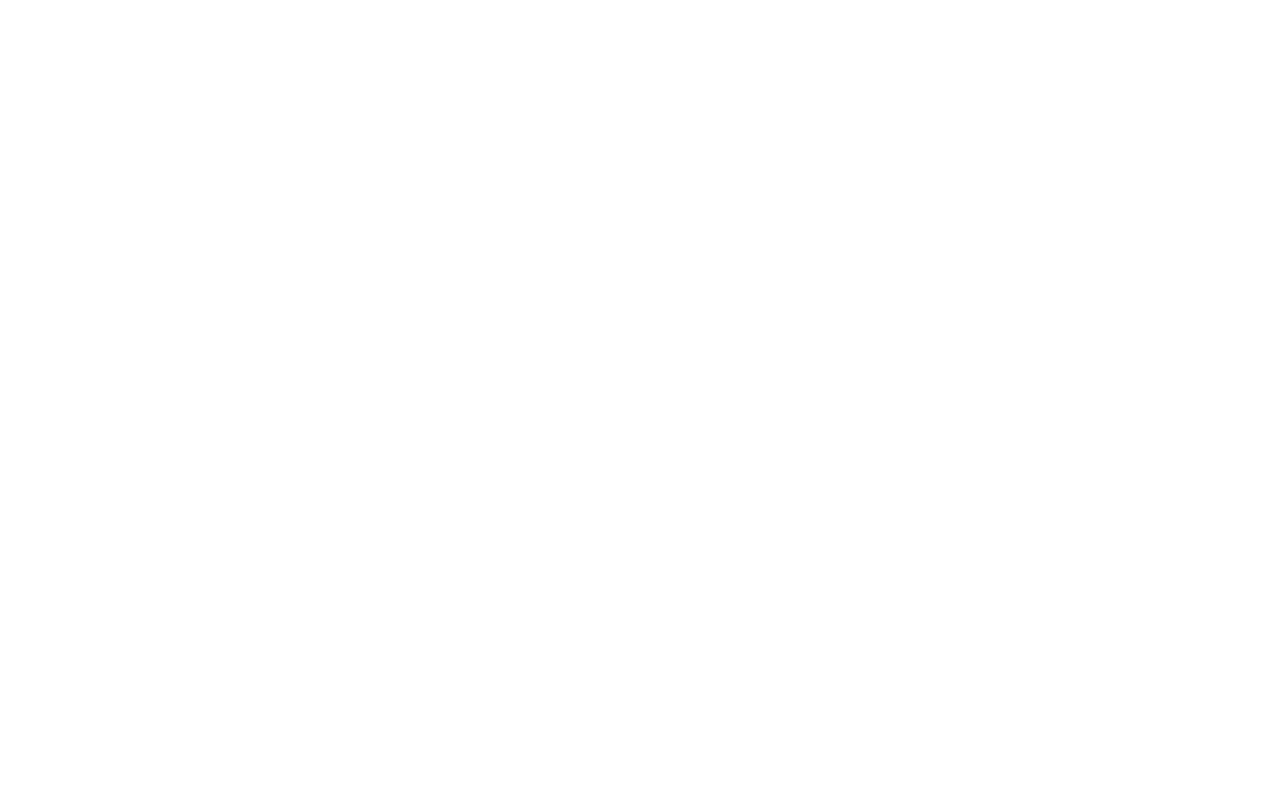
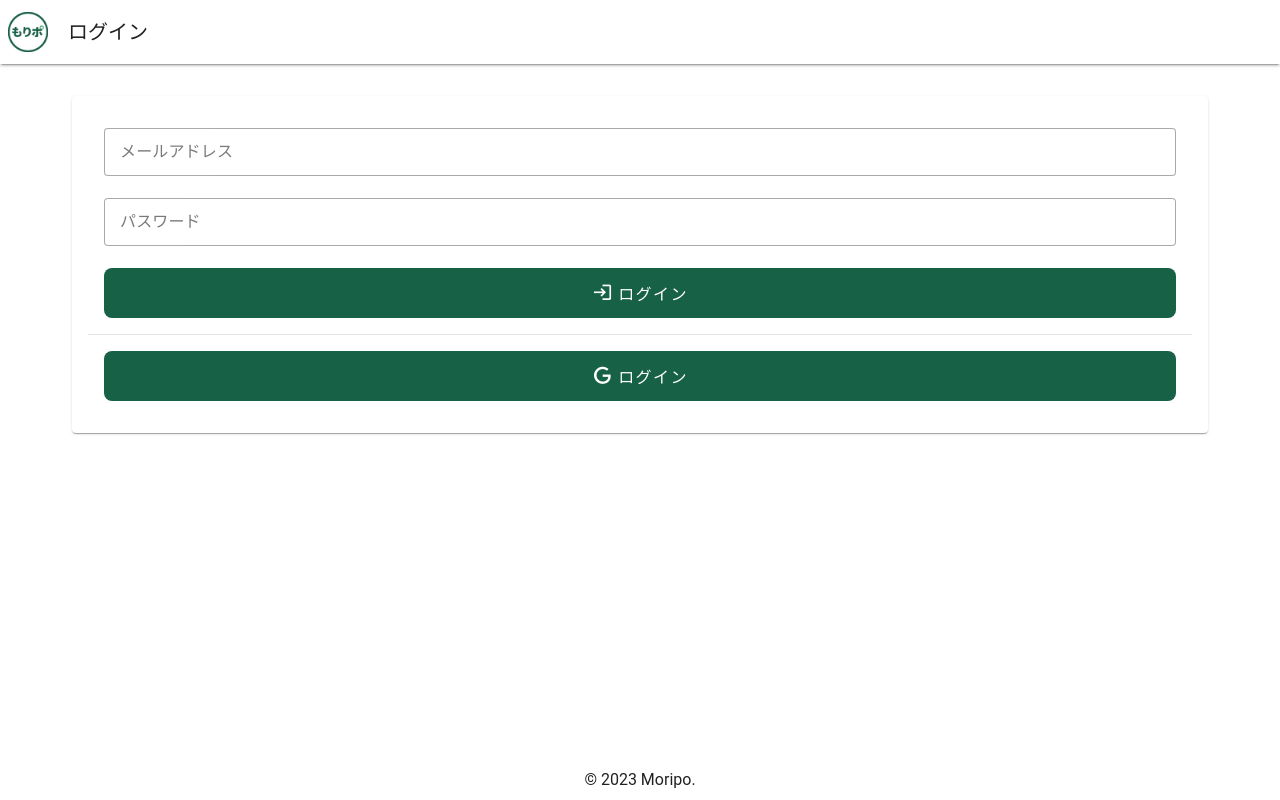
Before and after one commit to mori-po/shop-client, a Nuxt app: page /login in a window 1280 px wide. Built offline with nearby package versions, Linux system fonts and the light colour scheme.

Commit message:
ログインと店舗画面の雛形

```diff
--- /dev/null
+++ b/layouts/default.vue
@@ -0,0 +1,27 @@
+<template>
+  <VApp>
+    <ClientOnly>
+      <VAppBar :elevation="2">
+        <VImg
+          src="/moripo-icon.jpg"
+          class="ml-2"
+          max-height="40"
+          max-width="40"
+          contain
+          @click="navigateTo('/')"
+        />
+        <VAppBarTitle>
+          <slot name="title" />
+        </VAppBarTitle>
+      </VAppBar>
+      <VMain>
+        <VContainer class="h-100">
+          <slot />
+        </VContainer>
+      </VMain>
+      <VFooter app class="justify-center">
+        © 2023 Moripo.
+      </VFooter>
+    </ClientOnly>
+  </VApp>
+</template>
--- /dev/null
+++ b/layouts/shop.vue
@@ -0,0 +1,58 @@
+<template>
+  <VApp>
+    <ClientOnly>
+      <VAppBar :elevation="2">
+        <VImg
+          src="/moripo-icon.jpg"
+          class="ml-2"
+          max-height="40"
+          max-width="40"
+          contain
+          @click="navigateTo('/shop')"
+        />
+        <VAppBarTitle>
+          <slot name="title" />
+        </VAppBarTitle>
+        <VBtn>
+          <VIcon icon="mdi-account" class="mr-1" /><span>{{ accountName }}</span>
+        </VBtn>
+        <VAppBarNavIcon icon="mdi-logout" @click="signOut" />
+      </VAppBar>
+      <VMain>
+        <VContainer>
+          <slot />
+        </VContainer>
+      </VMain>
+      <VBottomNavigation grow>
+        <VBtn @click="navigateTo('/shop')">
+          <VIcon icon="mdi-store" />
+          TOP
+        </VBtn>
+        <VBtn @click="navigateTo('/shop/scan')">
+          <VIcon icon="mdi-qrcode-scan" />
+          スキャン
+        </VBtn>
+        <VBtn @click="navigateTo('/shop/list')">
+          <VIcon icon="mdi-view-list-outline" />
+          一覧
+        </VBtn>
+      </VBottomNavigation>
+      <VFooter app class="justify-center">
+        © 2023 Moripo.
+      </VFooter>
+    </ClientOnly>
+  </VApp>
+</template>
+
+<script setup lang="ts">
+import { useAuth } from '~~/composables/useAuth'
+
+const accountName = useState('accountName', () => 'No User')
+
+const signOut = () => {
+  const { signOut } = useAuth()
+  signOut().then(async () => {
+    return await navigateTo('/login')
+  })
+}
+</script>
--- /dev/null
+++ b/pages/index.vue
@@ -0,0 +1,22 @@
+<template>
+  <VProgressCircular />
+</template>
+
+<script setup lang="ts">
+import { useAuth } from '~~/composables/useAuth'
+definePageMeta({
+  layout: false
+})
+const checkLogin = async () => {
+  const { checkAuthState, token } = useAuth()
+  await checkAuthState()
+  if (token.value) {
+    return await navigateTo('/shop')
+  } else {
+    return await navigateTo('/login')
+  }
+}
+
+checkLogin()
+
+</script>
--- /dev/null
+++ b/pages/login.vue
@@ -0,0 +1,59 @@
+<template>
+  <NuxtLayout>
+    <template #title>
+      ログイン
+    </template>
+    <VContainer class="h-100">
+      <VCard
+        class="pa-md-4 ma-md-auto"
+      >
+        <div class="signup-form ma-4">
+          <VTextField v-model="email" label="メールアドレス" type="email" clearable />
+          <VTextField v-model="pass" label="パスワード" type="password" clearable />
+          <VBtn block size="large" min-height="50" @click="signedIn">
+            <VIcon icon="mdi-login" class="mr-1" />ログイン
+          </VBtn>
+        </div>
+        <VDivider />
+        <div class="signup-form ma-4">
+          <VBtn block size="large" min-height="50" @click="signedInGoogle">
+            <VIcon icon="mdi-google" class="mr-1" />ログイン
+          </VBtn>
+        </div>
+      </VCard>
+      <VAlert
+        v-model="hasErrorMessage"
+        class="mt-4"
+        type="error"
+        :text="errorMessage"
+      />
+    </VContainer>
+  </NuxtLayout>
+</template>
+
+<script async setup lang="ts">
+import { useAuth } from '~/composables/useAuth'
+
+const email: Ref<string> = ref('')
+const pass: Ref<string> = ref('')
+const errorMessage: Ref<string | undefined> = ref(undefined)
+const hasErrorMessage: Ref<boolean> = ref(false)
+const { signIn, signInGoogle } = useAuth()
+const signedIn = () => {
+  signIn(email.value, pass.value).then(async () => {
+    return await navigateTo('/shop')
+  }).catch((e) => {
+    hasErrorMessage.value = true
+    errorMessage.value = e.toString()
+  })
+}
+
+const signedInGoogle = () => {
+  signInGoogle().then(async () => {
+    return await navigateTo('/shop')
+  }).catch((e) => {
+    hasErrorMessage.value = true
+    errorMessage.value = e.toString()
+  })
+}
+</script>
--- /dev/null
+++ b/pages/shop/index.vue
@@ -0,0 +1,14 @@
+<template>
+  <NuxtLayout name="shop">
+    <template #title>
+      店舗
+    </template>
+  </NuxtLayout>
+</template>
+
+<script setup lang="ts">
+definePageMeta({
+  middleware: ['auth']
+})
+
+</script>
--- /dev/null
+++ b/pages/shop/list.vue
@@ -0,0 +1,13 @@
+<template>
+  <NuxtLayout name="shop">
+    <template #title>
+      読み取り履歴
+    </template>
+  </NuxtLayout>
+</template>
+
+<script setup lang="ts">
+definePageMeta({
+  middleware: ['auth']
+})
+</script>
--- /dev/null
+++ b/pages/shop/scan.vue
@@ -0,0 +1,13 @@
+<template>
+  <NuxtLayout name="shop">
+    <template #title>
+      コード読み取り
+    </template>
+  </NuxtLayout>
+</template>
+
+<script setup lang="ts">
+definePageMeta({
+  middleware: ['auth']
+})
+</script>
```
Also changed, not shown: public/moripo-icon.jpg (added).
